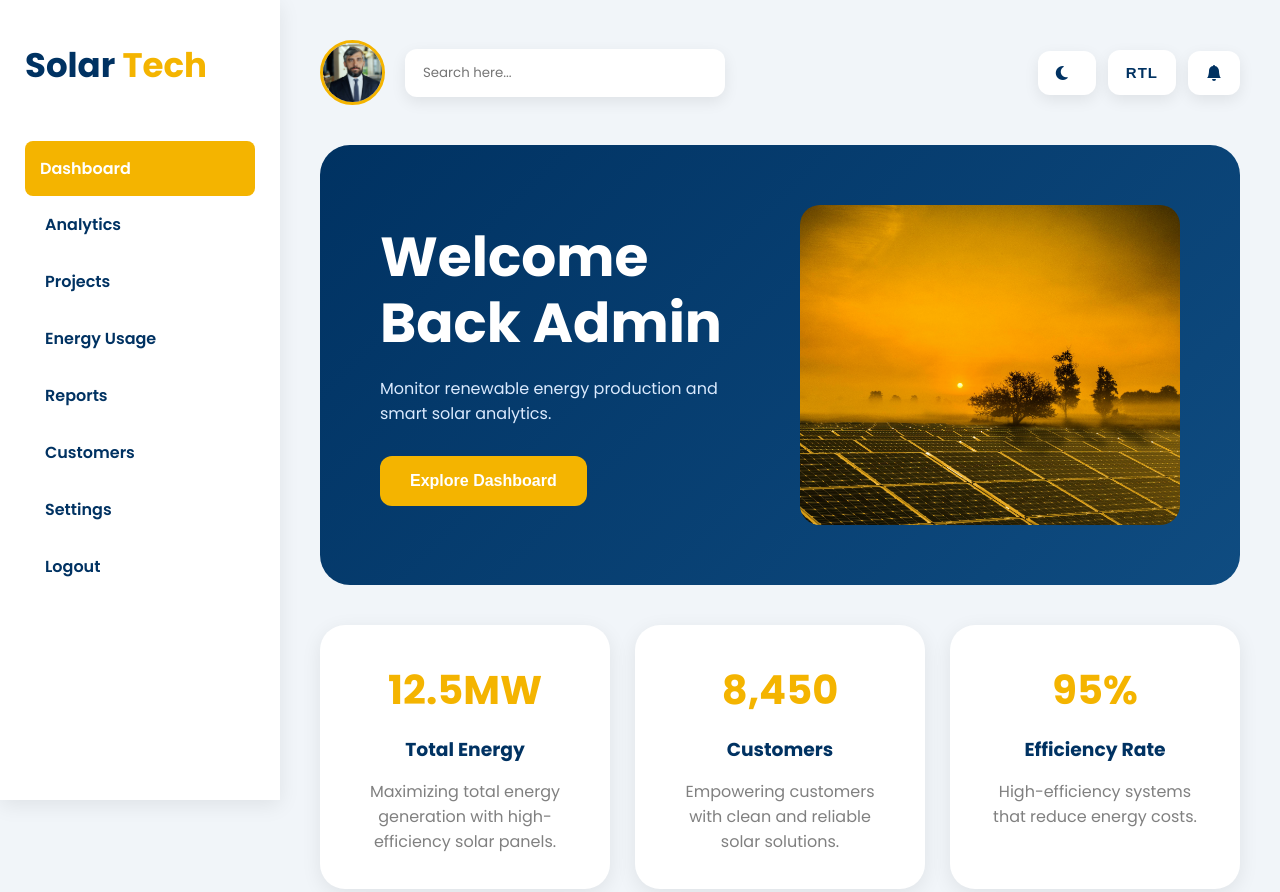
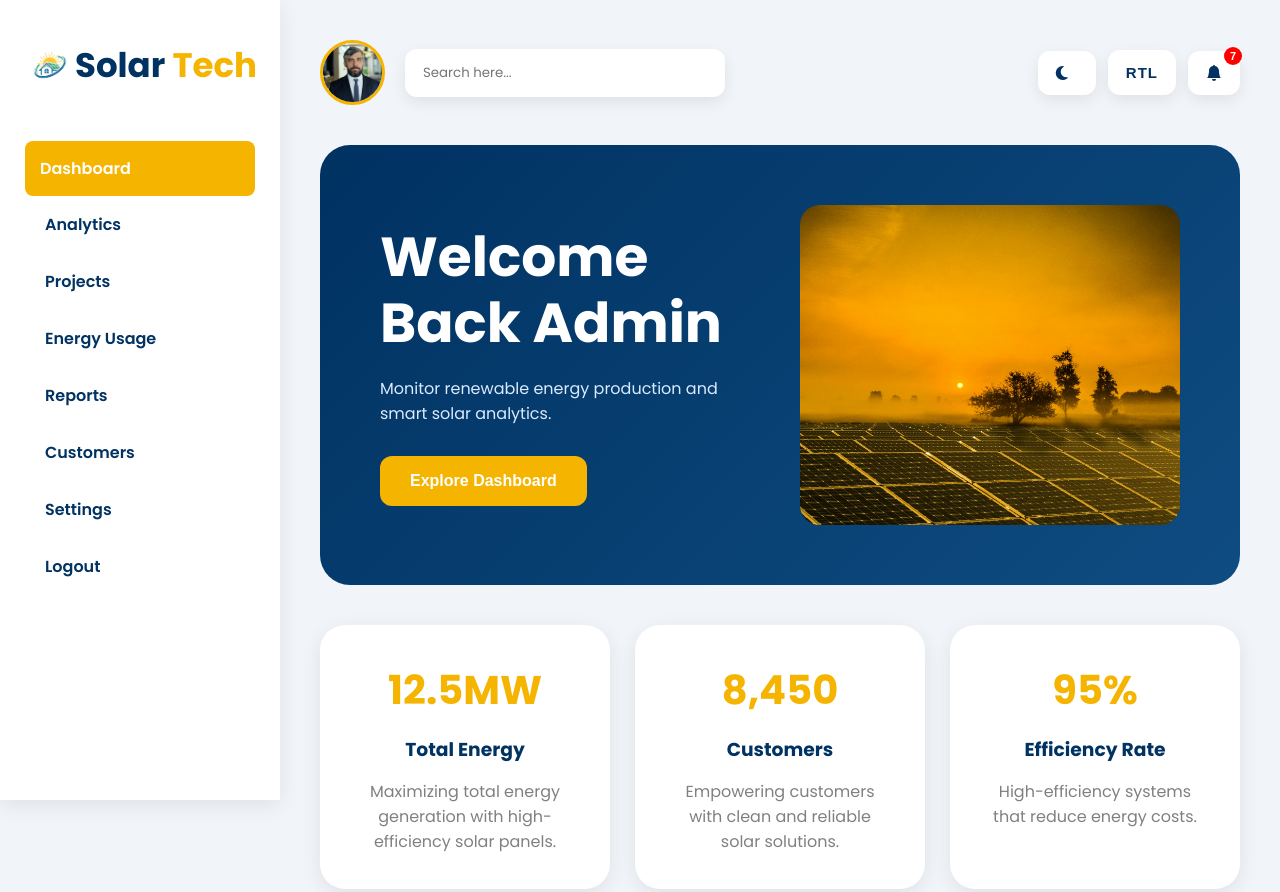
Before and after one commit to kurellahemanthsai-netizen/solar-panel-installation, a plain HTML site: page dashboard.html in a window 1280 px wide. Shown: the top 892 px of the page. Drawn offline with Linux system fonts and the light colour scheme.

Commit message:
first commit

```diff
--- a/dashboard.css
+++ b/dashboard.css
@@ -55,6 +55,12 @@ img{
   margin-bottom:50px;
   font-size:34px;
   font-weight:800;
+  display: flex;
+  white-space: nowrap;
+}
+.logo img{
+  width: 50px;
+  height: 50px;
 }
 
 .logo .bl{ color:#003262; }
@@ -204,11 +210,25 @@ svg:hover{
   cursor:pointer;
   box-shadow:0 5px 15px rgba(0,0,0,0.08);
   transition:0.4s;
-
+  position: relative;
   display:flex;
   align-items:center;
   gap:10px;
   white-space:nowrap;
+}
+.bell span{
+  position:absolute;
+  top:-4px;
+  right:-2px;
+  width:18px;
+  height:18px;
+  background:red;
+  border-radius:50%;
+  font-size:11px;
+  display:flex;
+  align-items:center;
+  justify-content:center;
+  color:#fff;
 }
 
 /* ================= HERO ================= */
--- a/dashboard.html
+++ b/dashboard.html
@@ -38,7 +38,7 @@
     <aside class="sidebar">
 
       <div class="logo">
-
+        <img src="images/logo.png" alt="">
         <a href="index.html">
 
           <span class="bl">Solar</span>
@@ -102,6 +102,7 @@
             <button class="bell"><svg xmlns="http://www.w3.org/2000/svg" width="16" height="16" fill="currentColor" class="bi bi-bell-fill" viewBox="0 0 16 16">
   <path d="M8 16a2 2 0 0 0 2-2H6a2 2 0 0 0 2 2m.995-14.901a1 1 0 1 0-1.99 0A5 5 0 0 0 3 6c0 1.098-.5 6-2 7h14c-1.5-1-2-5.902-2-7 0-2.42-1.72-4.44-4.005-4.901"/>
 </svg>
+<span>7</span>
 </button>
 
           </div>
--- a/solar.css
+++ b/solar.css
@@ -76,7 +76,11 @@ header{
  background:#f3f7f3;
  padding-left:24px;
 }
-
+ .dropdown:hover .dropdown-content{
+ opacity:1;
+ visibility:visible;
+ transform:translateY(0);
+}
 
 
 /* .navbar{
```
